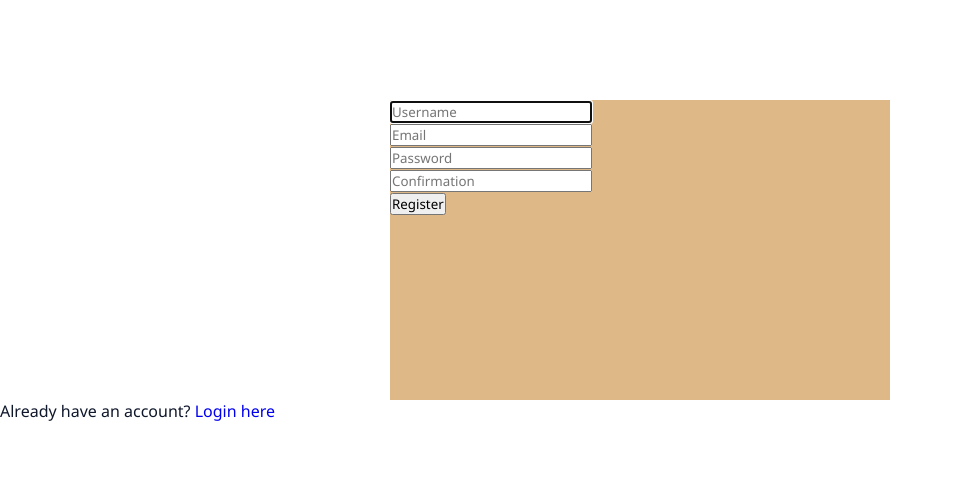
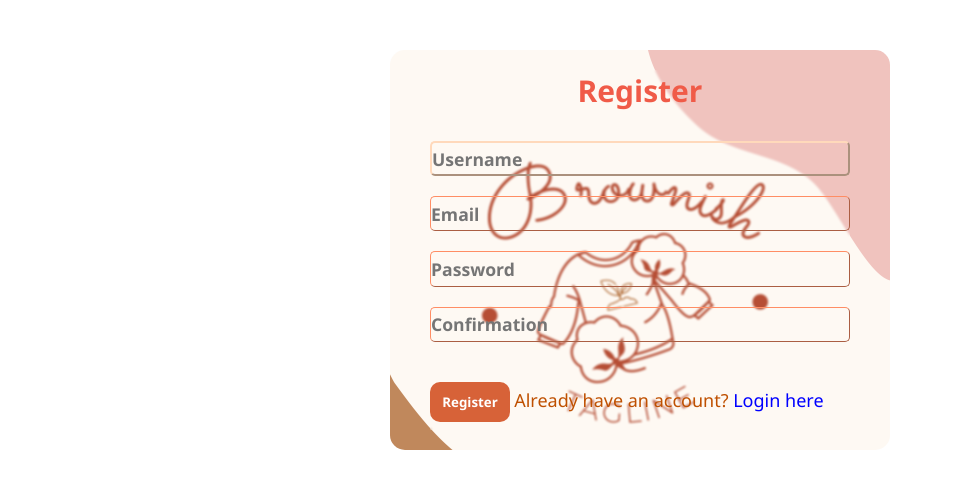
Before and after one commit to kharpham/WEB, a Django app: page /register/ in a window 1280 px wide. Shown: the part 100-589 px from the top of the page, without its empty margins (0-953 px from the left). Run offline with Django 4.2, Linux system fonts and the light colour scheme; some libraries are stand-ins or nearby versions; some web fonts are replaced.

Commit message:
khar update 7:53 9/12

```diff
--- a/interface/static/interface/styles.css
+++ b/interface/static/interface/styles.css
@@ -540,8 +540,72 @@ header.sticky {
 form {
     width: 60%;
     max-width: 500px;
-    height: 300px;
-    margin: 200px auto 0;
+    height: 400px;
+    margin: 150px auto 0;
     background-color: burlywood;
+    color: rgb(240, 91, 72);
+    border-radius: 15px;
+    padding: 20px 40px;
+    background-image: url("/static/interface/images/bg01.png");
+    background-size: cover;
+}
+#form-background {
+    width: 100%;
+    backdrop-filter: blur(1px);
+    height: 100%;
+}
+
+.form-group {
+    width: 100%;
+}
+.form-group input {
+    width: 100%;
+    height: 2.2rem;
+    margin-bottom: 20px;
+    border-radius: 5px;
+    border: 1.5px outset rgb(255, 141, 100);
+    font-size: 1.1rem;
+    font-weight: 600;
+    transition: all .45s ease;
+}
+.form-control:focus {
+    border: 2px outset rgb(255, 217, 187);
+    outline: none;
+
+}
+form h3 {
+    text-align: center;
+    font-size: 30px;
+    margin-bottom: 30px;
+}
+form input {
+    background-color: transparent;
+}
+form input[type="submit"] {
+    margin-top: 20px;
+    display: inline-block;
+    width: 80px;
+    height: 40px;
+    border-radius: 10px;
+    border: none;
+    background-color: rgb(215, 98, 56);
     color: white;
+    font-weight: bold;
+    transition: all .45s ease;
 }
+
+form input[type="submit"]:hover, form input[type="submit"]:active {
+    background-color: rgb(214, 213, 211);
+    color: orangered;
+    cursor: pointer;
+}
+form span {
+    color: black;
+    background: transparent;
+    font-size: 18px;
+    font-weight: 500;
+    color:rgb(191, 80, 0);
+}
+form span a {
+    color: blue;
+}
--- a/interface/templates/interface/register.html
+++ b/interface/templates/interface/register.html
@@ -3,8 +3,10 @@
 
 {% block title %}Brownish: Register{% endblock %}
 {% block body %}
-    <form action="{% url 'login' %}" method="POST">
+    <form action="{% url 'register' %}" method="POST">
+    <div id="form-background">
             {% csrf_token %}
+            <h3>Register</h3>
         <div class="form-group">
             <input autofocus class="form-control" type="text" name="username" placeholder="Username">
         </div>
@@ -18,6 +20,8 @@
             <input class="form-control" type="password" name="confirmation" placeholder="Confirmation">
         </div>
         <input class="btn btn-primary" type="submit" value="Register">
+        <span>Already have an account? <a href="{% url 'login' %}">Login here</a></span>
+    </div>
 </form>
-    Already have an account? <a href="{% url 'login' %}">Login here</a>
+
 {% endblock %}
```
Also changed, not shown: interface/templates/interface/login.html (+6 -2 lines), db.sqlite3. Lines whose indentation alone changed are shown as unchanged.
